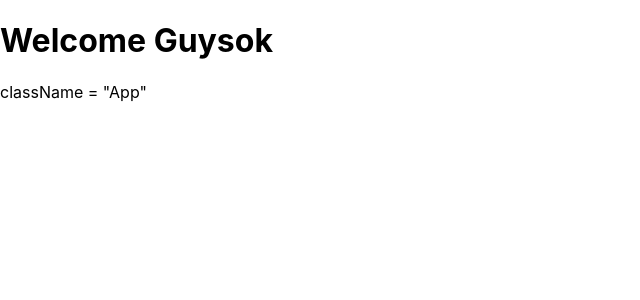
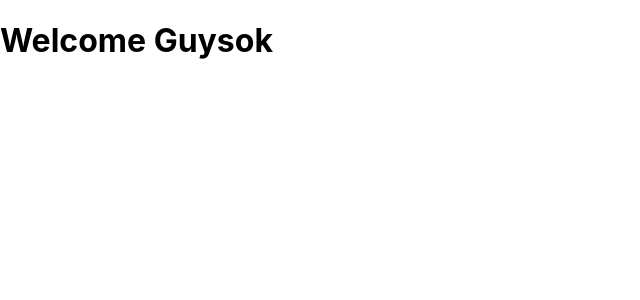
Before and after one commit to shoaibahmed2/projectreact08, a React (Create React App) app: page / in a window 1280 px wide. Shown: the top 300 px of the page, without its empty margins (0-640 px from the left). Built offline with nearby package versions, Linux system fonts and the light colour scheme.

Commit message:
Update App.js

```diff
--- a/src/App.js
+++ b/src/App.js
@@ -1,12 +1,11 @@
 import React from 'react'
 
 import './App.css';
-import dinner from './Dinner'
+import dinner from './Dinner.js';
 
 function App() {
   return (
-
-     <div> className = "App"
+  <div className = "App">
        <dinner />
         </div>
   );
```
